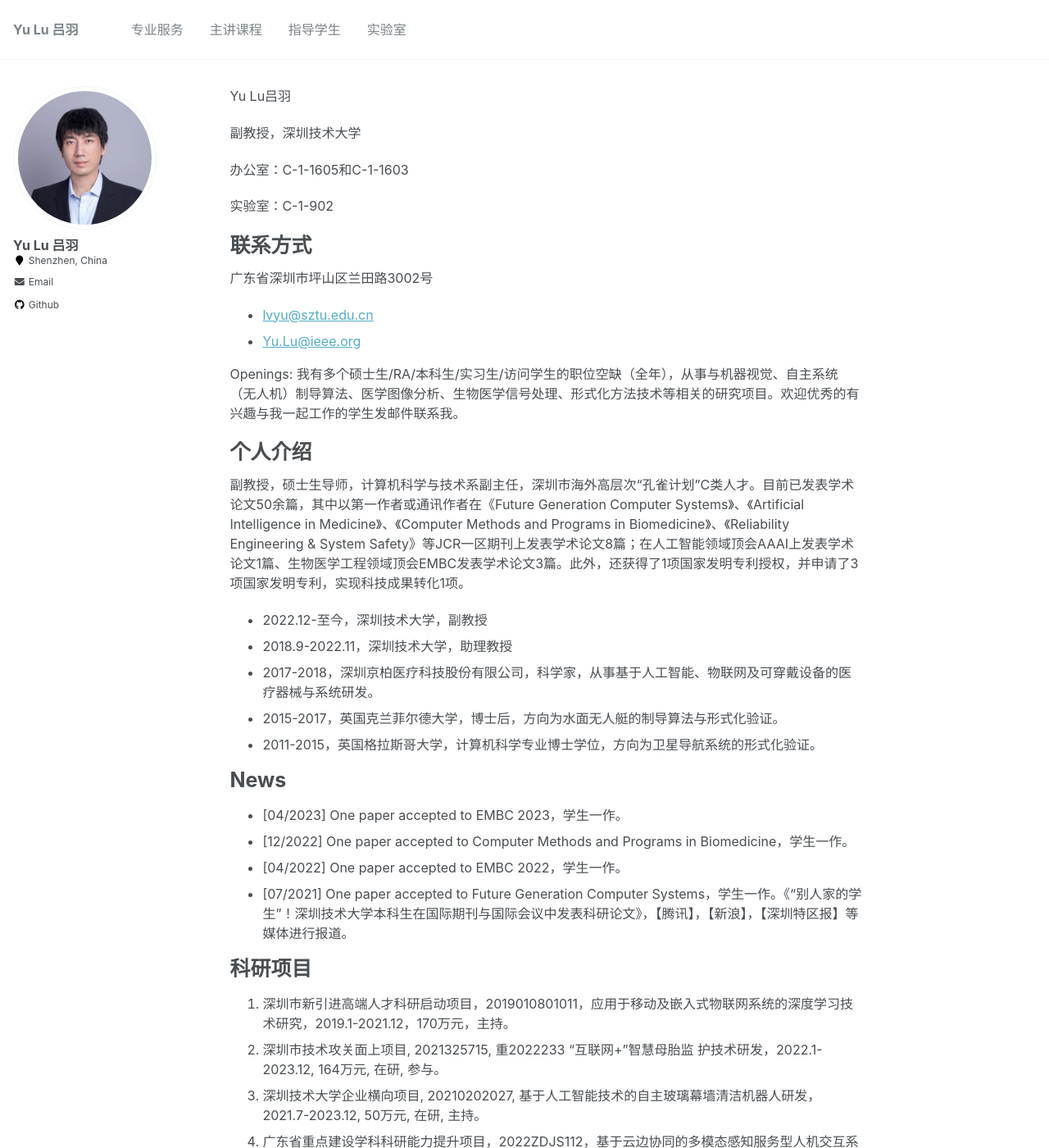
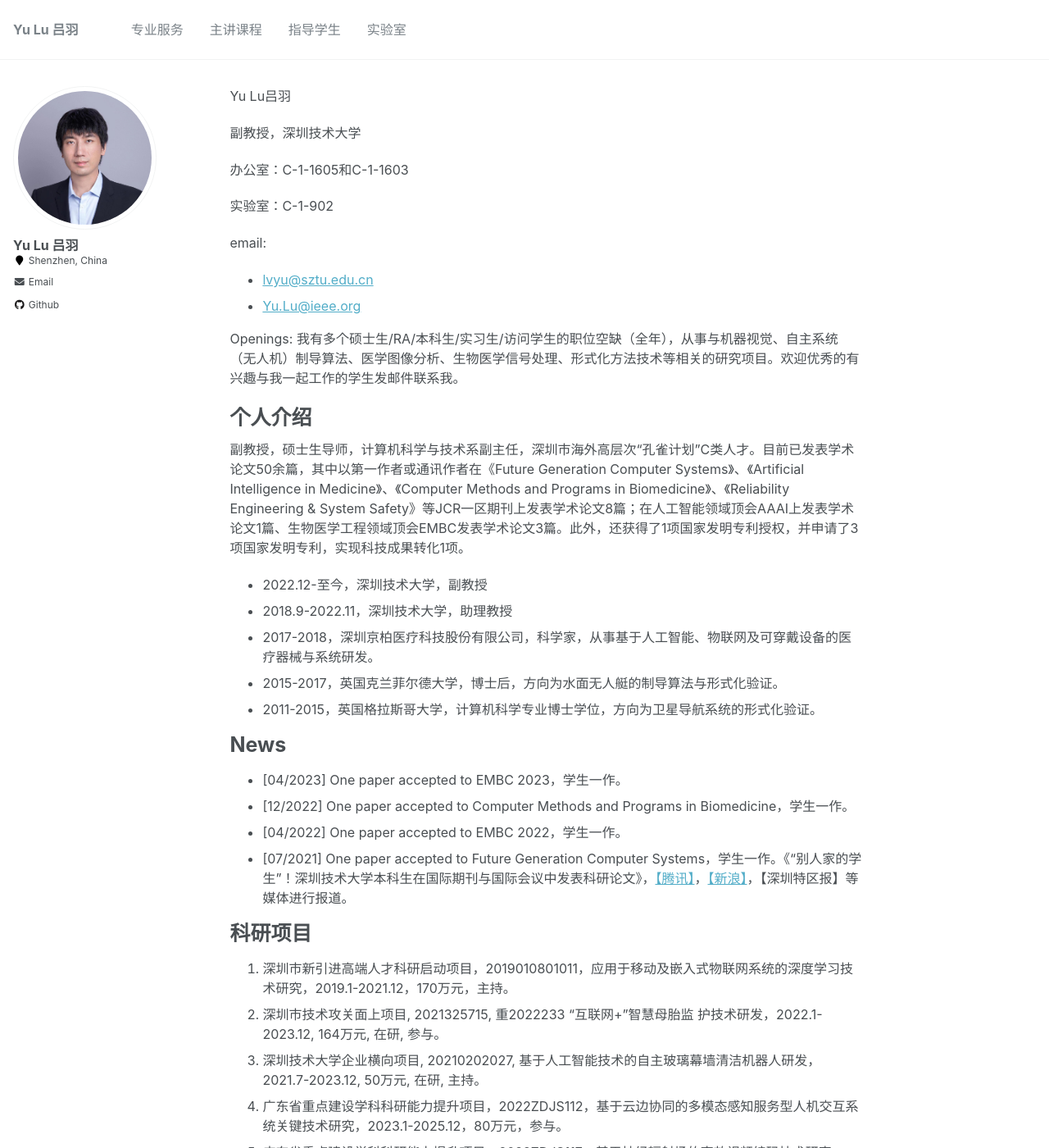
Before and after one commit to YukariUmezawa/lvyu.github.io, a Jekyll site: the page built from _pages/about.md, in a window 1280 px wide and 1400 px high. Shown: the whole window at 82% size. Built offline with Jekyll 4.4.1, drawn with Linux system fonts in a browser that asks for light colours.

Commit message:
Update about.md

```diff
--- a/_pages/about.md
+++ b/_pages/about.md
@@ -16,10 +16,7 @@ Yu Lu吕羽
 
 实验室：C-1-902
 
-
-联系方式
-======
-广东省深圳市坪山区兰田路3002号
+email:
 
 - <lvyu@sztu.edu.cn>
 - <Yu.Lu@ieee.org>
@@ -42,7 +39,7 @@ News
 - [04/2023] One paper accepted to EMBC 2023，学生一作。
 - [12/2022] One paper accepted to Computer Methods and Programs in Biomedicine，学生一作。
 - [04/2022] One paper accepted to EMBC 2022，学生一作。
-- [07/2021] One paper accepted to Future Generation Computer Systems，学生一作。《“别人家的学生”！深圳技术大学本科生在国际期刊与国际会议中发表科研论文》，【腾讯】，【新浪】，【深圳特区报】等媒体进行报道。
+- [07/2021] One paper accepted to Future Generation Computer Systems，学生一作。《“别人家的学生”！深圳技术大学本科生在国际期刊与国际会议中发表科研论文》，[【腾讯】](https://new.qq.com/rain/a/20210714A0AGOR00)，[【新浪】](https://cj.sina.com.cn/articles/view/1893278624/70d923a002000uuka)，【深圳特区报】等媒体进行报道。
 
 
 科研项目
```
